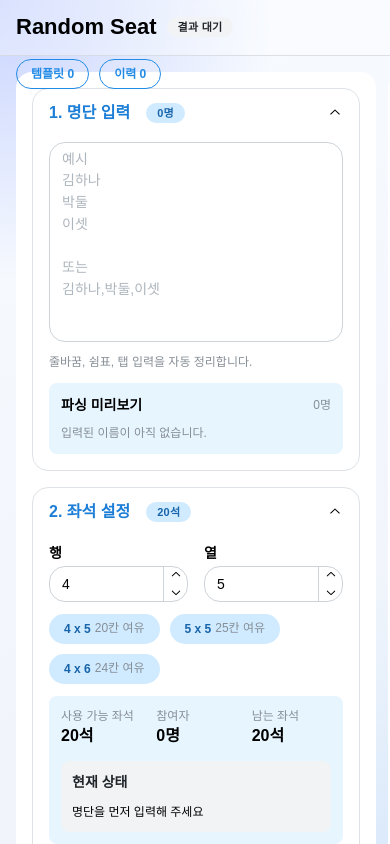
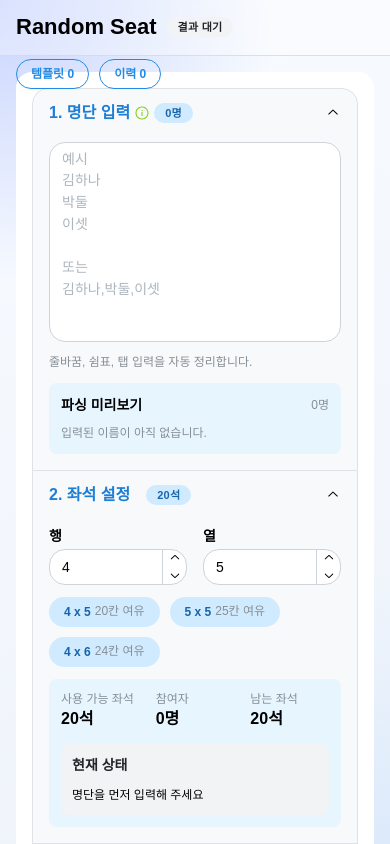
Before and after one commit to kmeijjing/random-seat, a React (Vite) app: page / in a window 390 px wide. Built offline with nearby package versions, Linux system fonts and the light colour scheme.

Commit message:
fix(layout): stack result panel on small screens

```diff
--- a/src/App.tsx
+++ b/src/App.tsx
@@ -93,13 +93,14 @@ function App() {
     <div className="mx-auto grid h-screen antialiased pt-14">
       <AppHeader />
 
-      <main className="px-4 grid min-h-0 h-full items-start overflow-y-auto overflow-x-hidden gap-3 grid-cols-[minmax(360px,430px)_minmax(0,1fr)] print:block print:h-auto print:min-h-auto print:w-full print:gap-0">
-        <aside className="grid min-h-0 auto-rows-max gap-3 print:hidden py-4">
+      <main className="px-4 min-[961px]:grid min-h-0 h-full items-start overflow-y-auto overflow-x-hidden gap-3 min-[961px]:grid-cols-[minmax(360px,430px)_minmax(0,1fr)] print:block print:h-auto print:min-h-auto print:w-full print:gap-0 pb-4">
+        <aside className="grid min-h-0 auto-rows-max gap-3 print:hidden pt-4 min-[961px]:pb-4">
           <Card radius="lg">
             <Accordion
-              variant="separated"
+              variant="contained"
               order={4}
               multiple
+              radius="lg"
               value={openSections}
               onChange={setOpenSections}
             >
--- a/src/components/ParticipantInputPanel.tsx
+++ b/src/components/ParticipantInputPanel.tsx
@@ -9,6 +9,7 @@ import {
   Text,
   Textarea,
   Title,
+  Tooltip,
 } from "@mantine/core";
 import { useMemo } from "react";
 import { IoWarningOutline } from "react-icons/io5";
@@ -18,6 +19,7 @@ import {
   selectParticipants,
 } from "../store/seatSelectors";
 import { useSeatStore } from "../store/seatStore";
+import { LiaInfoCircleSolid } from "react-icons/lia";
 
 export function ParticipantInputPanel() {
   const { participantInput, onParticipantInputChange } = useSeatStore(
@@ -42,10 +44,13 @@ export function ParticipantInputPanel() {
   return (
     <Accordion.Item value={"명단 입력"}>
       <Accordion.Control>
-        <Group>
+        <Group gap={4}>
           <Title order={5} c="blue.7">
             1. 명단 입력
           </Title>
+          <Tooltip label="줄바꿈, 쉼표, 탭 입력을 자동 정리합니다." withArrow>
+            <LiaInfoCircleSolid className="text-lime-500" />
+          </Tooltip>
           <Badge variant="light">{participants.length}명</Badge>
         </Group>
       </Accordion.Control>
```
